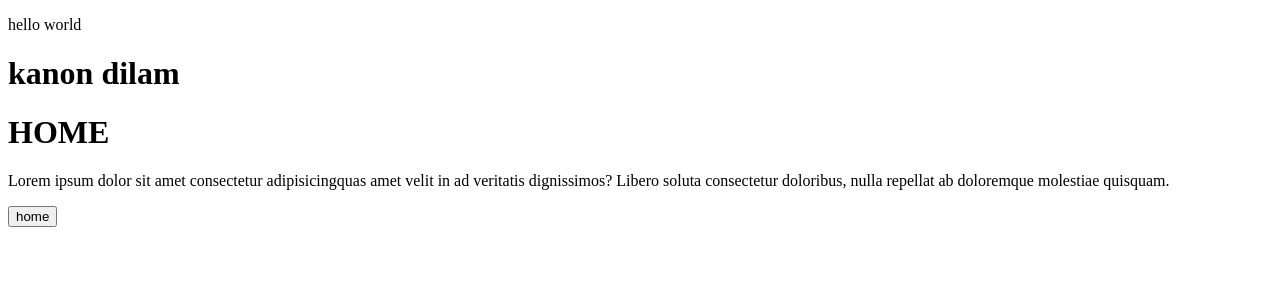
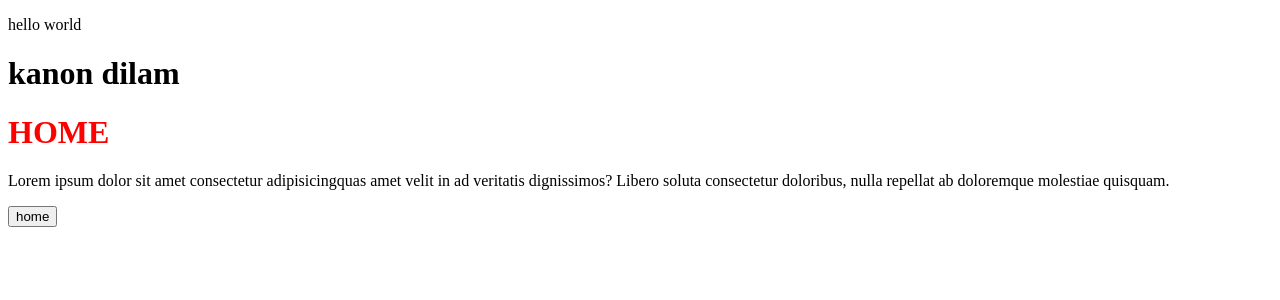
Before and after one commit to khan1041/react-dom, a React (Vite) app: page /home in a window 1280 px wide. Shown: the top 300 px of the page. Built offline with nearby package versions, Linux system fonts and the light colour scheme.

Commit message:
Update home.jsx

```diff
--- a/src/Page/home.jsx
+++ b/src/Page/home.jsx
@@ -6,7 +6,7 @@ import React from 'react'
 function Home() {
   return (
     <div>
-      <h1>HOME</h1>
+      <h1 className='bg'>HOME</h1>
       <p>
         Lorem ipsum dolor sit amet consectetur adipisicingquas amet velit in ad veritatis dignissimos? Libero
          soluta consectetur doloribus, nulla repellat ab doloremque molestiae quisquam.
```
